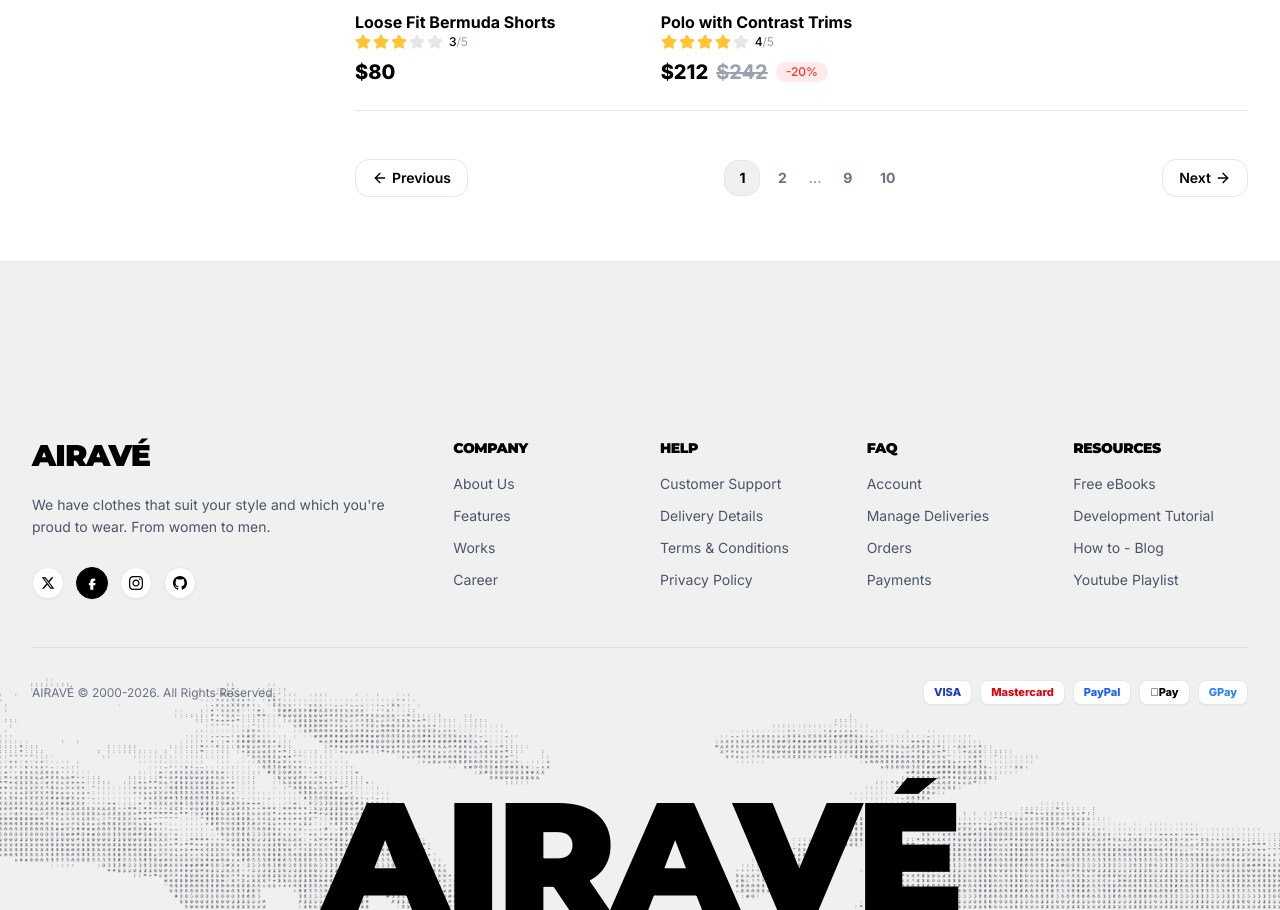
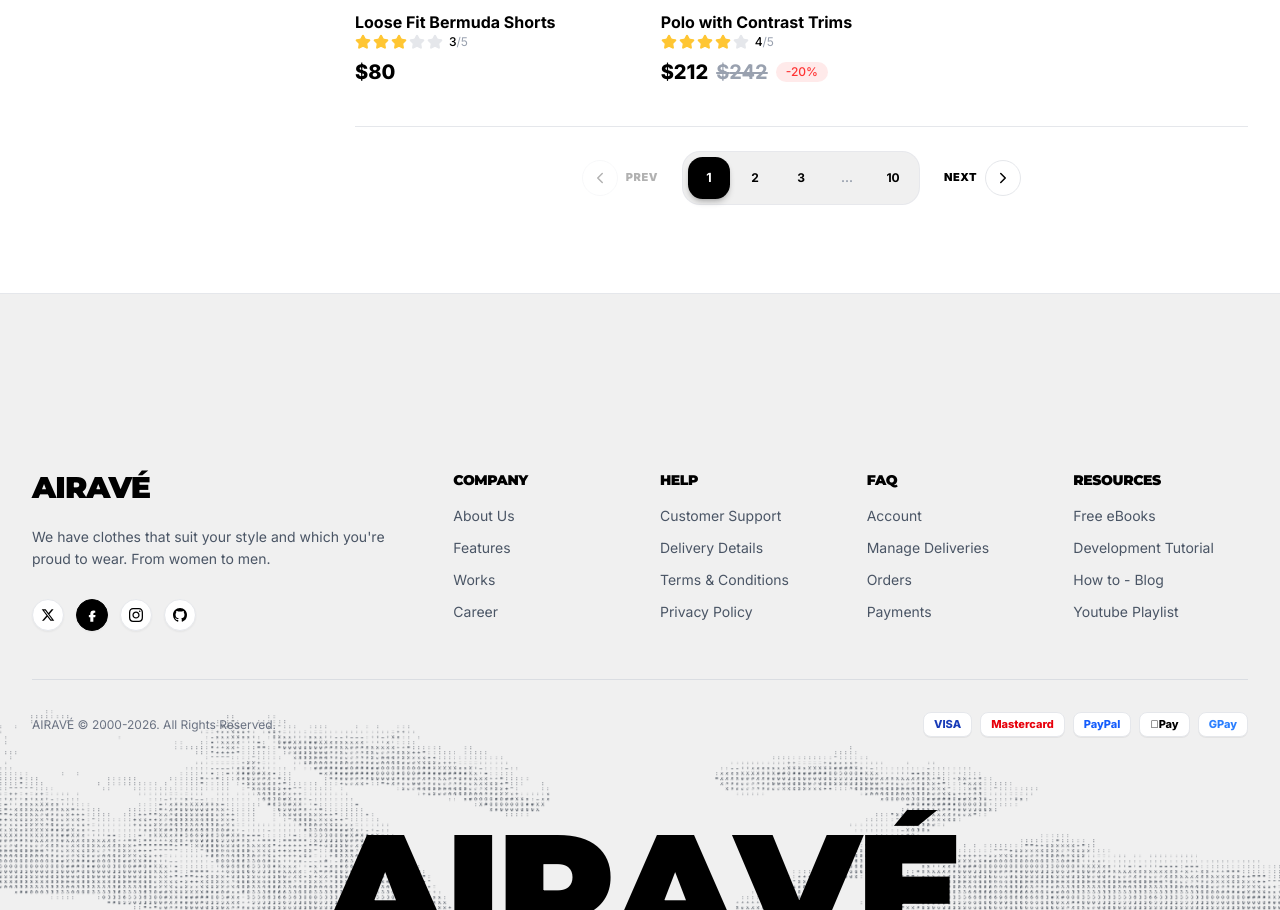
Before and after one commit to ragnarock6177/SHOP.CO, a Next.js app in the folder frontend/: page /product in a window 1280 px wide. Shown: the part 1706-2616 px from the top of the page. Built offline with nearby package versions, Linux system fonts and the light colour scheme; a web font is replaced by a local one.

Commit message:
pagination updated

```diff
--- a/frontend/src/app/(shop)/product/page.tsx
+++ b/frontend/src/app/(shop)/product/page.tsx
@@ -3,12 +3,13 @@
 import React, { useState, useMemo, Suspense } from 'react';
 import { useSearchParams } from 'next/navigation';
 import Link from 'next/link';
-import { SlidersHorizontal, ArrowLeft, ArrowRight } from 'lucide-react';
+import { SlidersHorizontal } from 'lucide-react';
 import { Drawer } from 'vaul';
 import { ProductCard } from '@/components/product/ProductCard';
 import { FilterSidebar } from '@/components/shop/FilterSidebar';
 import { CustomSelect } from '@/components/common/CustomSelect';
 import { ProductSkeleton } from '@/components/common/ProductSkeleton';
+import { Pagination } from '@/components/common/Pagination';
 import { PRODUCTS } from '@/data/mockData';
 
 const SORT_OPTIONS = [
@@ -156,59 +157,15 @@ function ShopContent() {
             />
           </Suspense>
 
-          <hr className="border-gray-200 pt-4" />
-
-          {/* Responsive Pagination Bar */}
-          <div className="flex items-center justify-between pt-2 text-xs sm:text-sm font-semibold">
-            {/* Previous Button */}
-            <button
-              onClick={() => setCurrentPage(Math.max(1, currentPage - 1))}
-              className="flex items-center gap-1 px-3 sm:px-4 py-2 border border-gray-200 rounded-xl text-black hover:bg-black hover:text-white transition-colors"
-            >
-              <ArrowLeft className="w-4 h-4" />
-              <span>Previous</span>
-            </button>
-
-            {/* Page Numbers */}
-            <div className="flex items-center gap-1">
-              {[1, 2].map((num) => (
-                <button
-                  key={num}
-                  onClick={() => setCurrentPage(num)}
-                  className={`w-8 h-8 sm:w-9 sm:h-9 rounded-xl font-bold transition-colors ${
-                    currentPage === num
-                      ? 'bg-[#F0F0F0] text-black border border-gray-200'
-                      : 'text-gray-500 hover:text-black'
-                  }`}
-                >
-                  {num}
-                </button>
-              ))}
-              <span className="px-1 text-gray-400">...</span>
-              {[9, 10].map((num) => (
-                <button
-                  key={num}
-                  onClick={() => setCurrentPage(num)}
-                  className={`w-8 h-8 sm:w-9 sm:h-9 rounded-xl font-bold transition-colors ${
-                    currentPage === num
-                      ? 'bg-[#F0F0F0] text-black border border-gray-200'
-                      : 'text-gray-500 hover:text-black'
-                  }`}
-                >
-                  {num}
-                </button>
-              ))}
-            </div>
-
-            {/* Next Button */}
-            <button
-              onClick={() => setCurrentPage(currentPage + 1)}
-              className="flex items-center gap-1 px-3 sm:px-4 py-2 border border-gray-200 rounded-xl text-black hover:bg-black hover:text-white transition-colors"
-            >
-              <span>Next</span>
-              <ArrowRight className="w-4 h-4" />
-            </button>
-          </div>
+          {/* Responsive Pagination Component */}
+          <Pagination
+            currentPage={currentPage}
+            totalPages={10}
+            onPageChange={(page) => {
+              setCurrentPage(page);
+              window.scrollTo({ top: 0, behavior: 'smooth' });
+            }}
+          />
 
         </main>
       </div>
--- /dev/null
+++ b/frontend/src/components/common/Pagination.tsx
@@ -0,0 +1,119 @@
+'use client';
+
+import React from 'react';
+import { ChevronLeft, ChevronRight } from 'lucide-react';
+
+interface PaginationProps {
+  currentPage: number;
+  totalPages: number;
+  onPageChange: (page: number) => void;
+}
+
+export const Pagination: React.FC<PaginationProps> = ({
+  currentPage,
+  totalPages,
+  onPageChange,
+}) => {
+  const getPageNumbers = () => {
+    const pages: (number | string)[] = [];
+    const siblingCount = 1;
+
+    if (totalPages <= 5) {
+      for (let i = 1; i <= totalPages; i++) pages.push(i);
+    } else {
+      const leftSiblingIndex = Math.max(currentPage - siblingCount, 1);
+      const rightSiblingIndex = Math.min(
+        currentPage + siblingCount,
+        totalPages
+      );
+
+      const showLeftDots = leftSiblingIndex > 2;
+      const showRightDots = rightSiblingIndex < totalPages - 1;
+
+      if (!showLeftDots && showRightDots) {
+        for (let i = 1; i <= 3; i++) pages.push(i);
+        pages.push('...', totalPages);
+      } else if (showLeftDots && !showRightDots) {
+        pages.push(1, '...');
+        for (let i = totalPages - 2; i <= totalPages; i++) pages.push(i);
+      } else {
+        pages.push(1, '...', currentPage, '...', totalPages);
+      }
+    }
+    return pages;
+  };
+
+  if (totalPages <= 1) return null;
+
+  return (
+    <div className="mt-10 py-6 flex justify-center items-center border-t border-gray-200">
+      <div className="flex items-center gap-3 sm:gap-6">
+        {/* Previous Button */}
+        <button
+          disabled={currentPage === 1}
+          onClick={() => onPageChange(currentPage - 1)}
+          className="group flex items-center gap-2 text-[11px] font-black uppercase tracking-wider text-black hover:text-gray-600 disabled:opacity-30 disabled:cursor-not-allowed transition-all"
+          aria-label="Previous Page"
+        >
+          <div className="p-2 rounded-full border border-gray-200 group-hover:border-black group-hover:bg-black group-hover:text-white transition-all">
+            <ChevronLeft
+              size={18}
+              className="group-hover:-translate-x-0.5 transition-transform"
+            />
+          </div>
+          <span className="hidden sm:inline">Prev</span>
+        </button>
+
+        {/* Page Numbers Container */}
+        <div className="flex items-center gap-1.5 p-1.5 bg-[#F0F0F0] rounded-2xl border border-gray-200/80">
+          {getPageNumbers().map((page, index) => {
+            if (page === '...') {
+              return (
+                <span
+                  key={`dots-${index}`}
+                  className="w-9 h-9 sm:w-10 sm:h-10 flex items-center justify-center text-gray-400 font-bold text-xs"
+                >
+                  ...
+                </span>
+              );
+            }
+
+            const pageNum = Number(page);
+            const isActive = currentPage === pageNum;
+
+            return (
+              <button
+                key={`page-${pageNum}-${index}`}
+                onClick={() => onPageChange(pageNum)}
+                className={`w-9 h-9 sm:w-10 sm:h-10 rounded-xl text-xs font-bold transition-all duration-300 ${
+                  isActive
+                    ? 'bg-black text-white shadow-md shadow-black/20 scale-105 z-10'
+                    : 'text-black hover:bg-white hover:text-black hover:shadow-sm'
+                }`}
+              >
+                {pageNum}
+              </button>
+            );
+          })}
+        </div>
+
+        {/* Next Button */}
+        <button
+          disabled={currentPage === totalPages}
+          onClick={() => onPageChange(currentPage + 1)}
+          className="group flex items-center gap-2 text-[11px] font-black uppercase tracking-wider text-black hover:text-gray-600 disabled:opacity-30 disabled:cursor-not-allowed transition-all"
+          aria-label="Next Page"
+        >
+          <span className="hidden sm:inline">Next</span>
+          <div className="p-2 rounded-full border border-gray-200 group-hover:border-black group-hover:bg-black group-hover:text-white transition-all">
+            <ChevronRight
+              size={18}
+              className="group-hover:translate-x-0.5 transition-transform"
+            />
+          </div>
+        </button>
+      </div>
+    </div>
+  );
+};
+export default Pagination;
```
